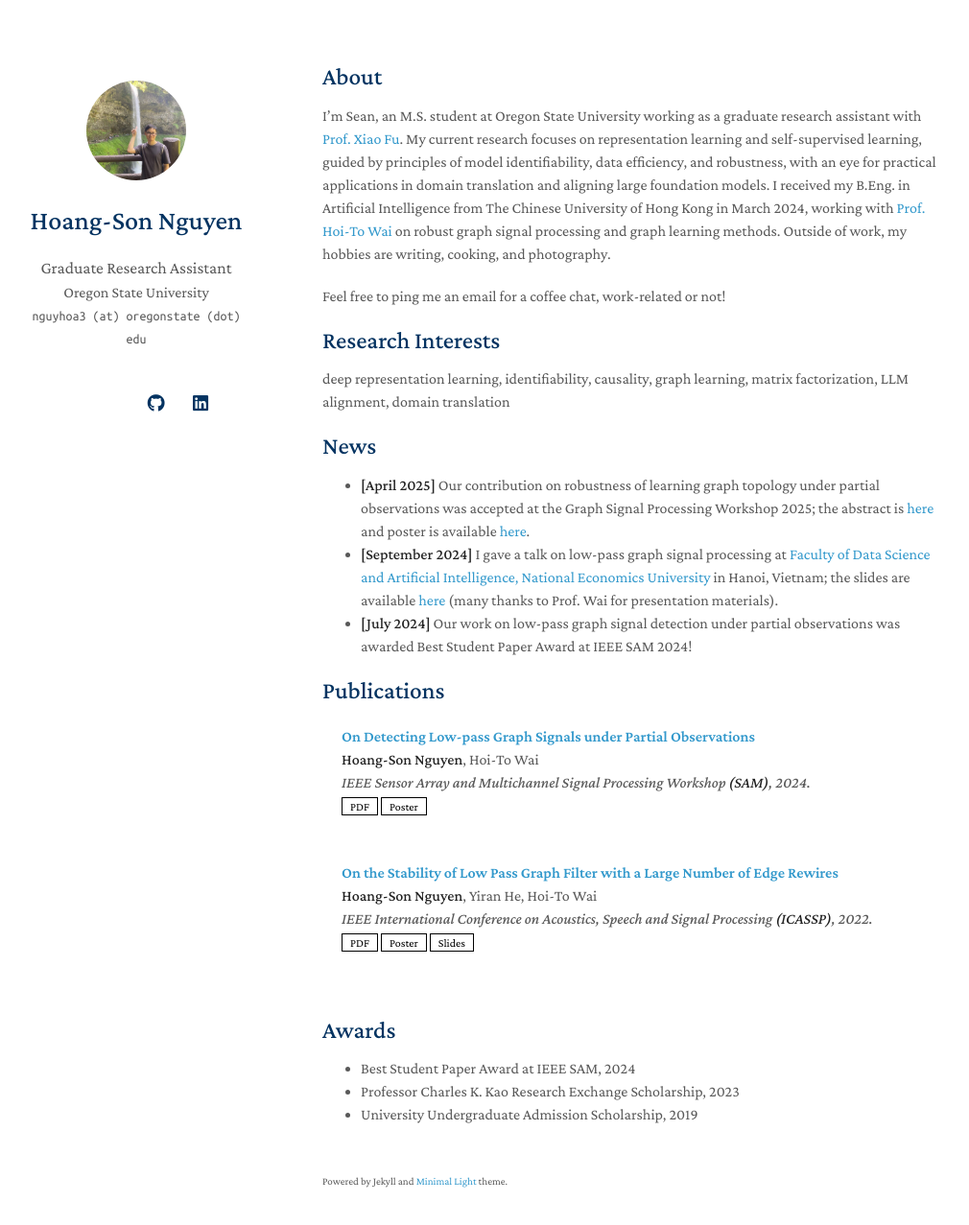
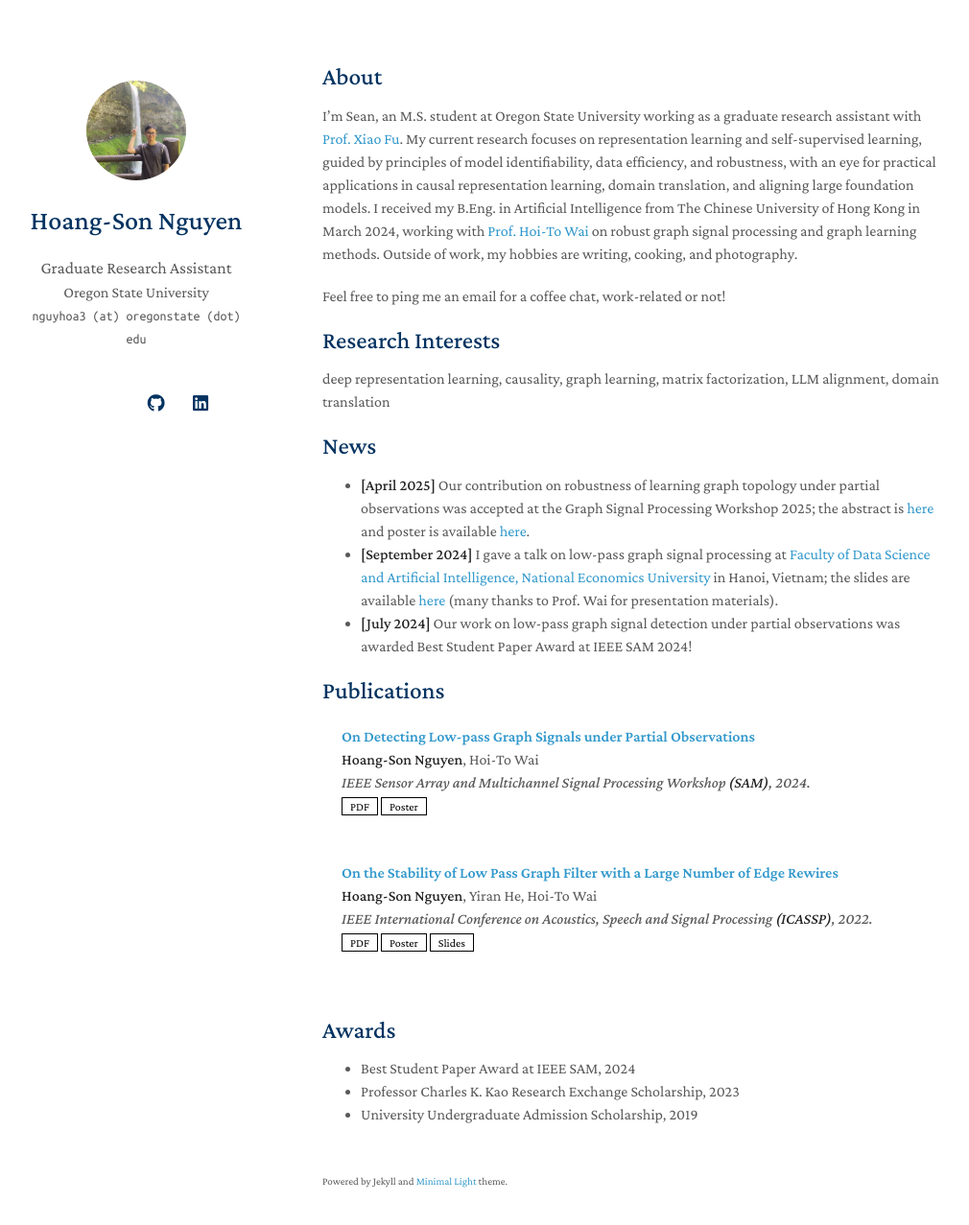
Before and after one commit to hsnguyen24/hsnguyen24.github.io, a Jekyll site: the page built from index.md, in a window 1280 px wide and 1312 px high. Shown: the top 1277 px of the window at 96% size, without its empty margins (134-1144 px from the left). Built offline with Jekyll 4.4.1, drawn with Linux system fonts in a browser that asks for light colours; nearby versions of some CDN libraries; a style sheet for code colours, icons or effects is not loaded; our own code applies the rules of GitHub Pages for plain Markdown files.

Commit message:
Update index.md

```diff
--- a/index.md
+++ b/index.md
@@ -4,12 +4,12 @@ layout: homepage
 
 ## About
 
-I'm Sean, an M.S. student at Oregon State University working as a graduate research assistant with [Prof. Xiao Fu](https://web.engr.oregonstate.edu/~fuxia). My current research focuses on representation learning and self-supervised learning, guided by principles of model identifiability, data efficiency, and robustness, with an eye for practical applications in domain translation and aligning large foundation models. I received my B.Eng. in Artificial Intelligence from The Chinese University of Hong Kong in March 2024, working with [Prof. Hoi-To Wai](https://www1.se.cuhk.edu.hk/~htwai) on robust graph signal processing and graph learning methods. Outside of work, my hobbies are writing, cooking, and photography.
+I'm Sean, an M.S. student at Oregon State University working as a graduate research assistant with [Prof. Xiao Fu](https://web.engr.oregonstate.edu/~fuxia). My current research focuses on representation learning and self-supervised learning, guided by principles of model identifiability, data efficiency, and robustness, with an eye for practical applications in causal representation learning, domain translation, and aligning large foundation models. I received my B.Eng. in Artificial Intelligence from The Chinese University of Hong Kong in March 2024, working with [Prof. Hoi-To Wai](https://www1.se.cuhk.edu.hk/~htwai) on robust graph signal processing and graph learning methods. Outside of work, my hobbies are writing, cooking, and photography.
 
 Feel free to ping me an email for a coffee chat, work-related or not!
 
 ## Research Interests
-deep representation learning, identifiability, causality, graph learning, matrix factorization, LLM alignment, domain translation
+deep representation learning, causality, graph learning, matrix factorization, LLM alignment, domain translation
 
 ## News
 - **[April 2025]** Our contribution on robustness of learning graph topology under partial observations was accepted at the Graph Signal Processing Workshop 2025; the abstract is [here](./assets/files/GSPW2025_Paper.pdf) and poster is available [here](./assets/files/GSPW2025_Poster.pdf).
```
